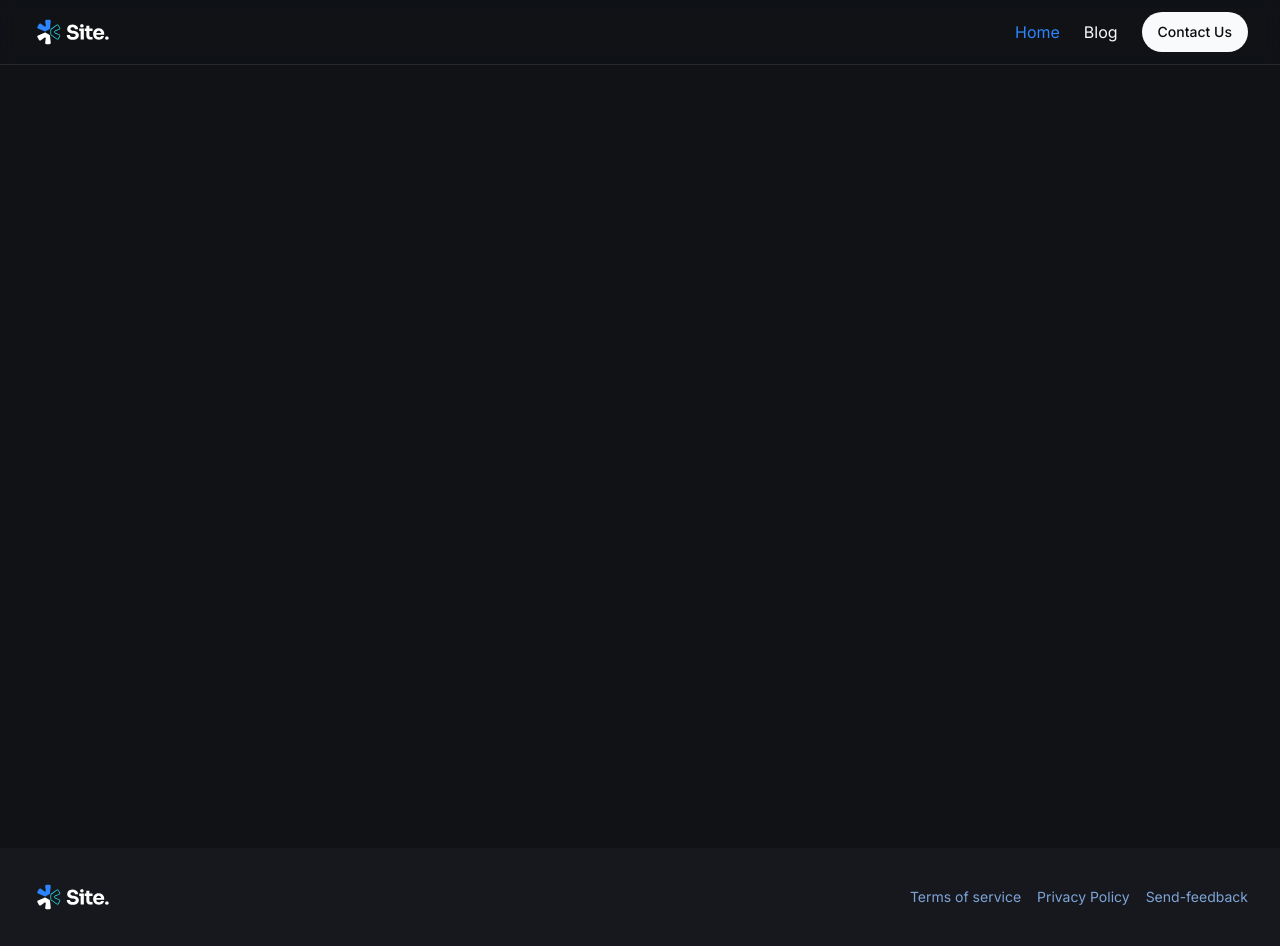
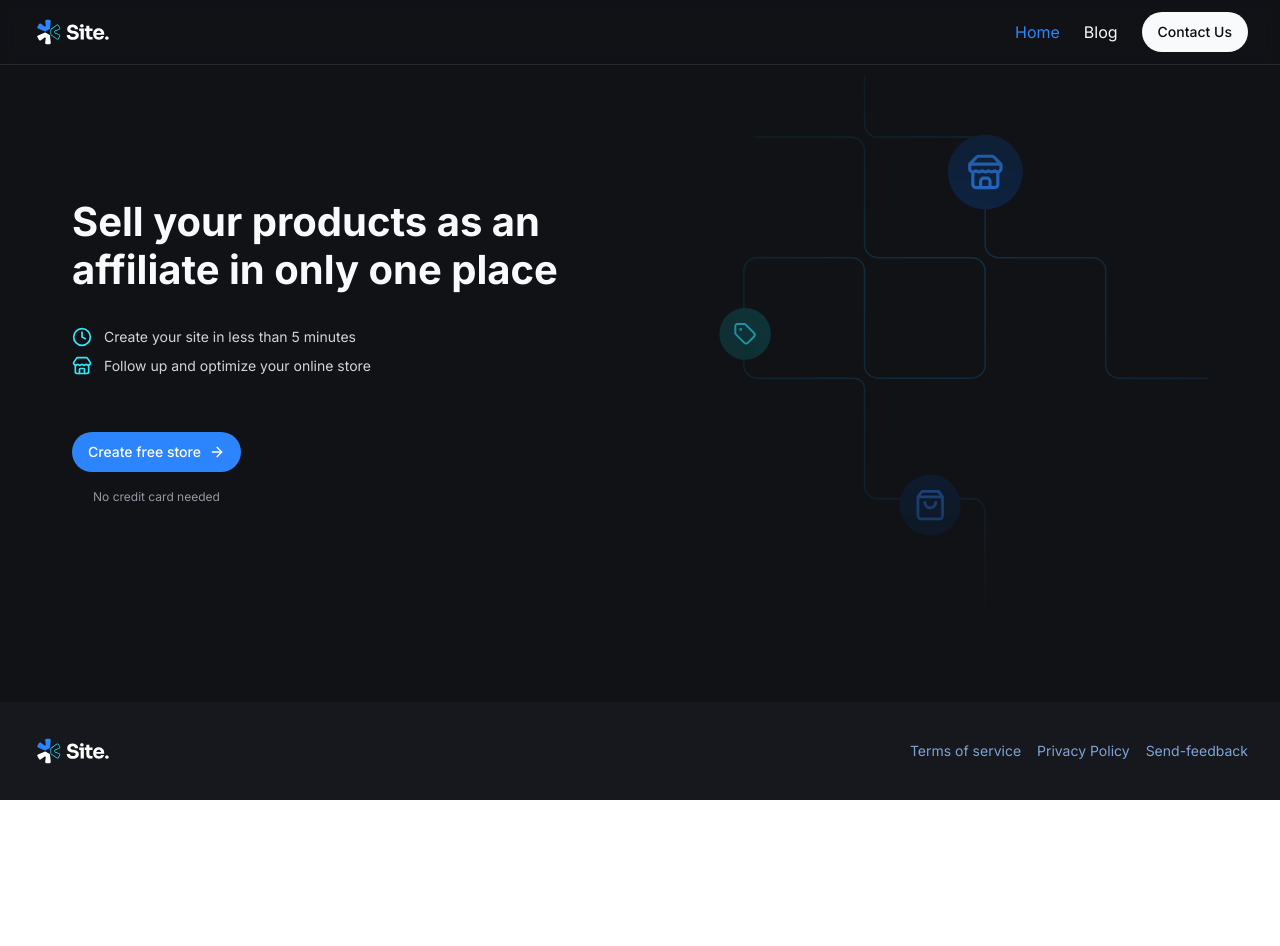
Before and after one commit to wilsonfsouza/blog-next-page-routes, a Next.js app: page / in a window 1280 px wide. After the commit the page ends 800 px from the top, so only its background shows below. Built offline with nearby package versions, Linux system fonts and the light colour scheme.

Commit message:
feat: add hero section

```diff
--- /dev/null
+++ b/src/components/hero-section/hero-section.tsx
@@ -0,0 +1,58 @@
+import { ArrowRight, Clock, Store } from 'lucide-react'
+import Image from 'next/image'
+import Link from 'next/link'
+import { Button } from '../ui/button'
+
+export const HeroSection = () => {
+  return (
+    <section className="container relative mt-24 flex items-center justify-center md:mt-16 lg:mt-16">
+      <div className="grid min-h-[20rem] grid-cols-1 items-center gap-8 md:h-[36rem] md:grid-cols-2">
+        <div className="flex flex-col items-center justify-center gap-6 md:items-start md:gap-8 lg:items-start lg:gap-8">
+          <h1 className="text-heading-hg text-center text-gray-100 md:text-left lg:text-left">
+            Sell your products as an affiliate in only one place
+          </h1>
+
+          <div className="flex flex-col items-center justify-center gap-10 md:items-start md:gap-14 lg:items-start lg:gap-14">
+            <div className="flex flex-col gap-1 md:gap-2 lg:gap-2">
+              <div className="flex items-center gap-3">
+                <Clock className="h-4 w-4 text-cyan-100 md:h-5 md:w-5 lg:h-5 lg:w-5" />
+                <span className="text-body-sm text-gray-200">
+                  Create your site in less than 5 minutes
+                </span>
+              </div>
+
+              <div className="flex items-center gap-3">
+                <Store className="h-4 w-4 text-cyan-100 md:h-5 md:w-5 lg:h-5 lg:w-5" />
+                <span className="text-body-sm text-gray-200">
+                  Follow up and optimize your online store
+                </span>
+              </div>
+            </div>
+
+            <div className="flex flex-col items-center gap-4 text-white">
+              <Button className="w-fit rounded-full" asChild>
+                <Link href="/create-store">
+                  Create free store
+                  <ArrowRight />
+                </Link>
+              </Button>
+
+              <p className="text-body-xs text-gray-300">
+                No credit card needed
+              </p>
+            </div>
+          </div>
+        </div>
+        <div className="items center relative order-first hidden h-[20rem] justify-center md:order-last md:flex md:h-full lg:flex">
+          <Image
+            src="/hero-section.svg"
+            alt="Illustration with store, tag, and bag icons"
+            width={200}
+            height={400}
+            className="h-full w-auto object-contain"
+          />
+        </div>
+      </div>
+    </section>
+  )
+}
--- /dev/null
+++ b/src/components/hero-section/index.ts
@@ -0,0 +1 @@
+export * from './hero-section'
--- a/src/pages/index.tsx
+++ b/src/pages/index.tsx
@@ -1,19 +1,11 @@
-import { Geist, Geist_Mono } from 'next/font/google'
-
-const geistSans = Geist({
-  variable: '--font-geist-sans',
-  subsets: ['latin'],
-})
-
-const geistMono = Geist_Mono({
-  variable: '--font-geist-mono',
-  subsets: ['latin'],
-})
+import { HeroSection } from '@/components/hero-section'
 
 export default function Home() {
   return (
-    <div
-      className={`${geistSans.className} ${geistMono.className} grid min-h-screen grid-rows-[20px_1fr_20px] items-center justify-items-center gap-16 p-8 pb-20 font-[family-name:var(--font-geist-sans)] sm:p-20`}
-    ></div>
+    <>
+      <article className="flex flex-col">
+        <HeroSection />
+      </article>
+    </>
   )
 }
```
Also changed, not shown: public/hero-section.svg (added).
